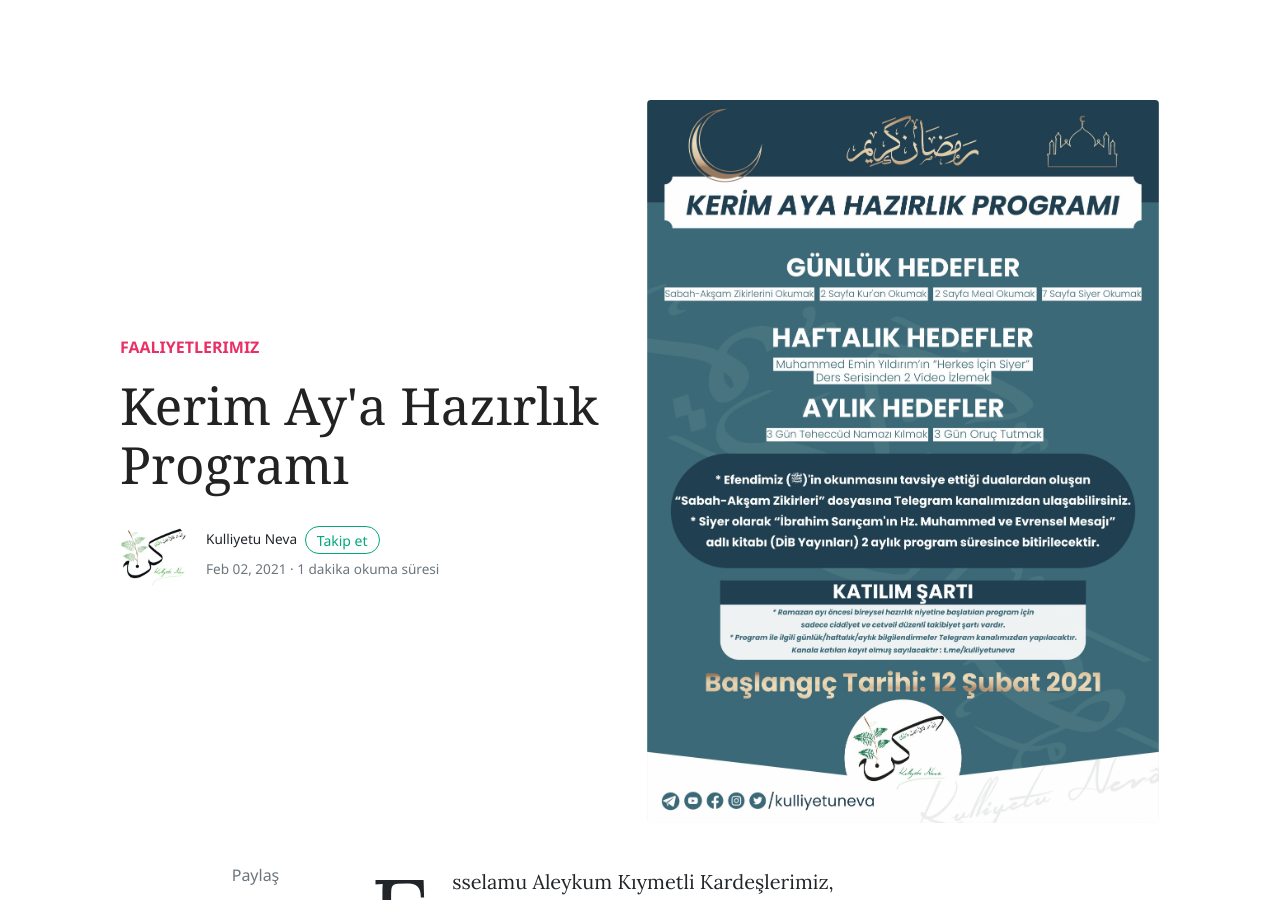
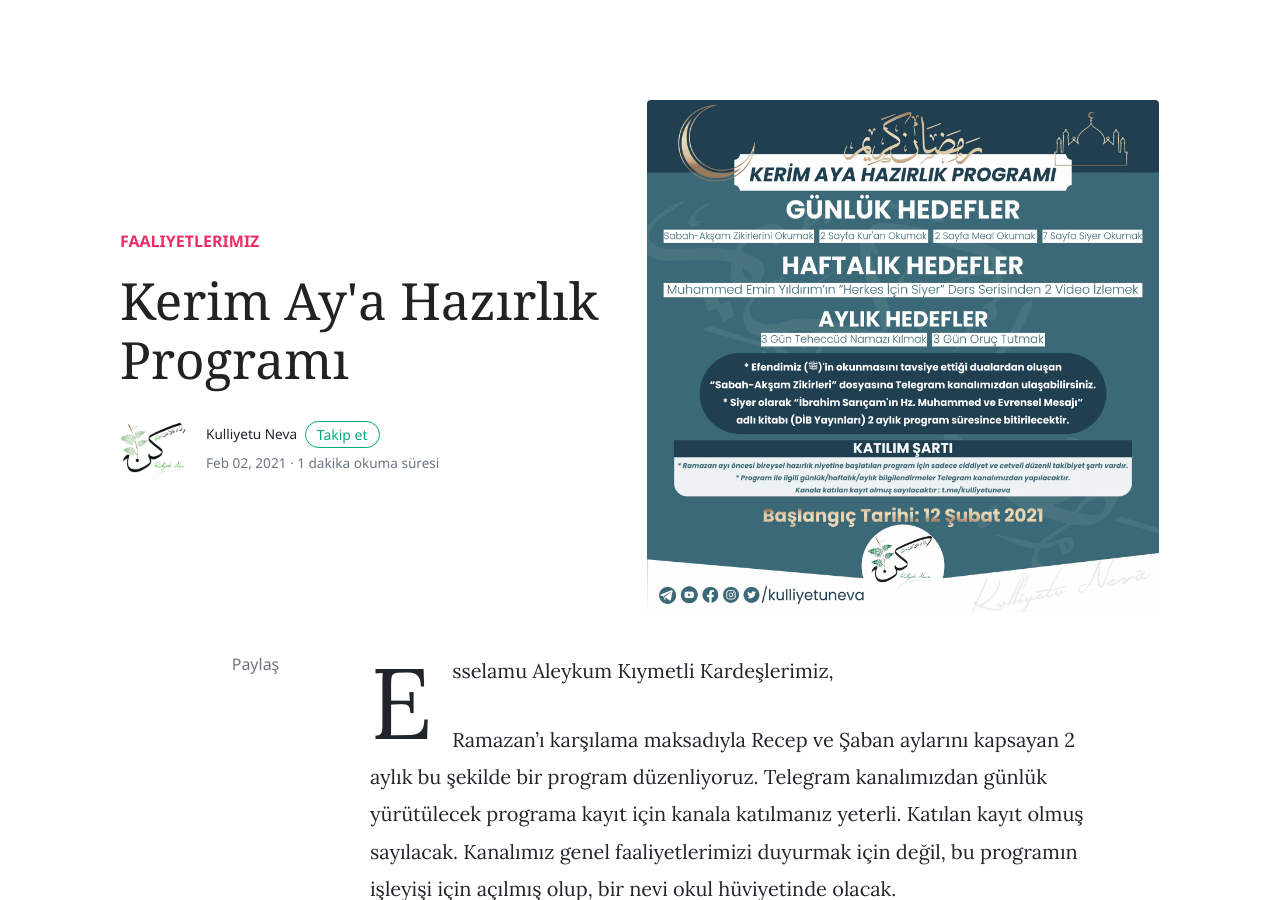
Before and after one commit to kulliyetuneva/website, a Jekyll site: the page built from _posts/2021-05-24-kerim-aya-hazırlık-programı.md, in a window 1280 px wide and 900 px high. Built offline with Jekyll 4.4.1, drawn with Linux system fonts in a browser that asks for light colours; nearby versions of some CDN libraries; comment, search, counter and statistics services are not loaded.

Commit message:
Update Yazı “2021-05-24-kerim-aya-hazırlık-programı”

```diff
--- a/_posts/2021-05-24-kerim-aya-hazırlık-programı.md
+++ b/_posts/2021-05-24-kerim-aya-hazırlık-programı.md
@@ -7,7 +7,7 @@ categories:
   - Faaliyetlerimiz
 tags:
   - "#nevaramazanahazırlık"
-image: /assets/images/ön-sayfa.jpg
+image: /assets/images/sosyal-medya-çalışması.jpg
 ---
 <!--StartFragment-->
 
```
Also changed, not shown: assets/images/sosyal-medya-çalışması.jpg (added).
